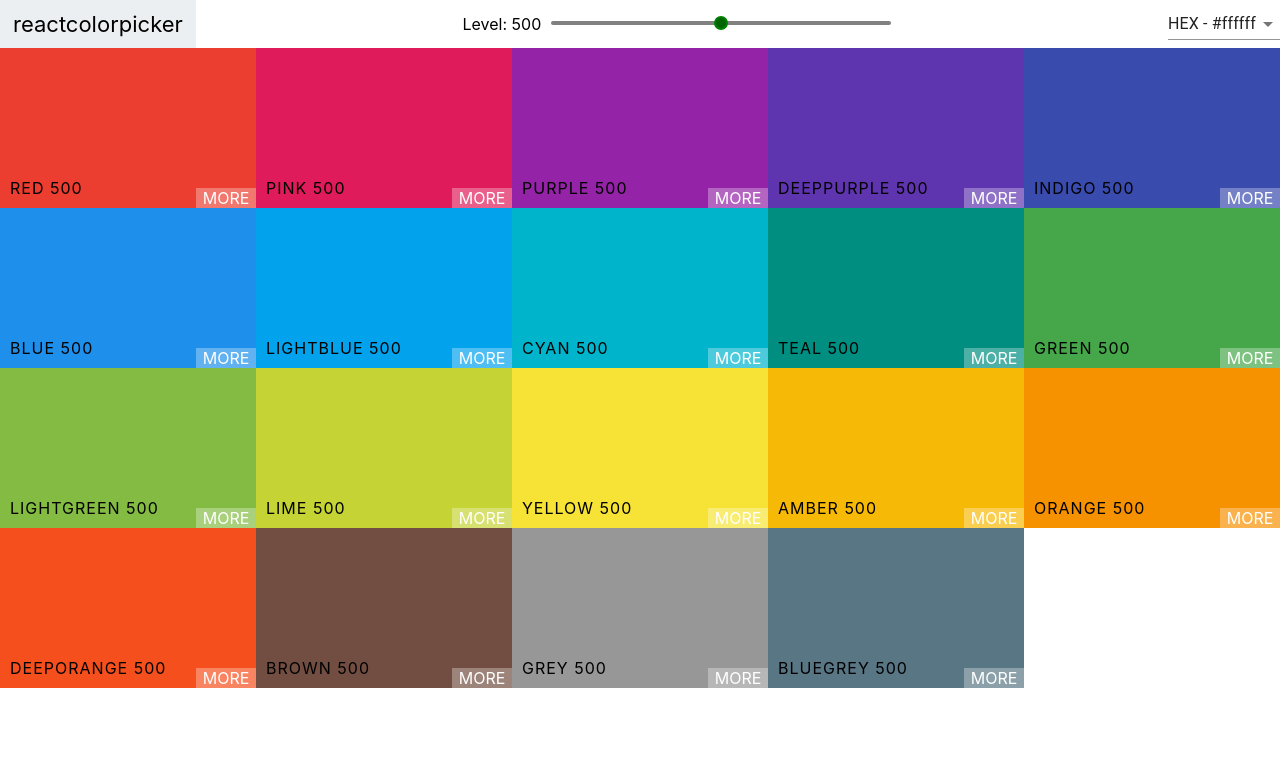
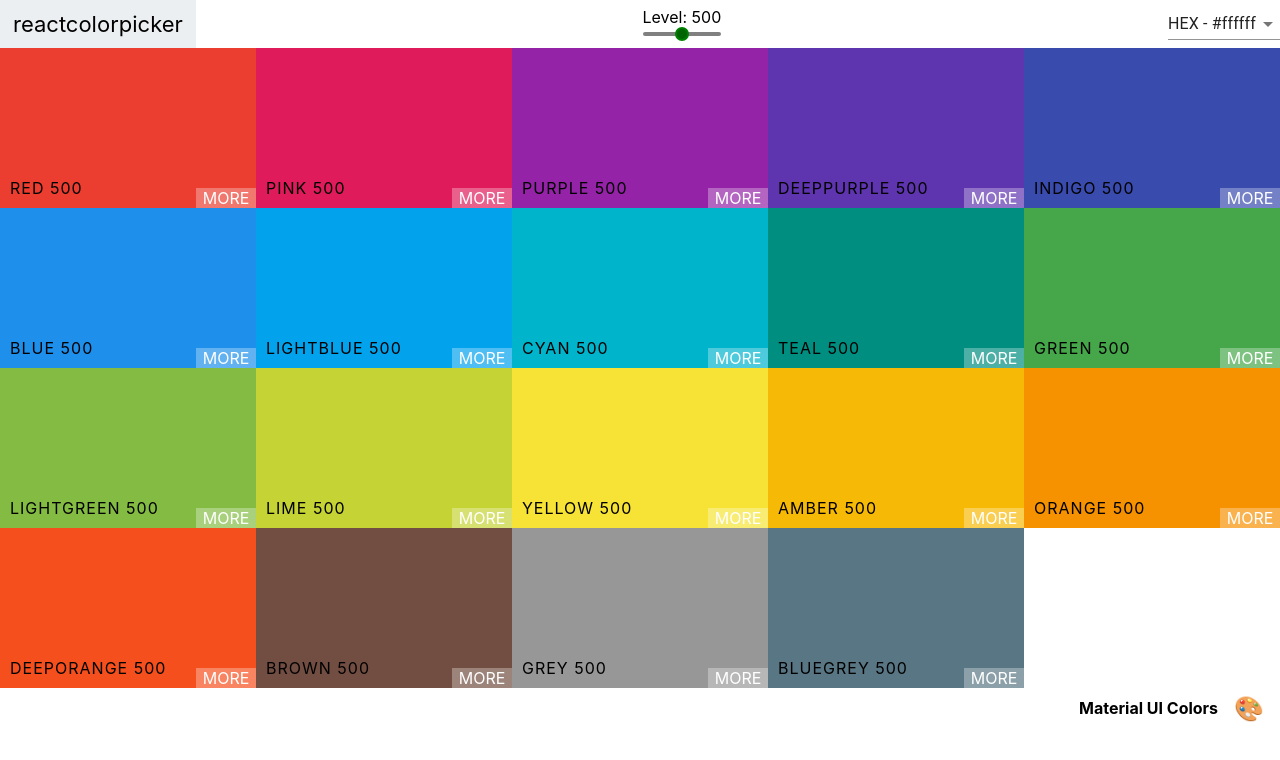
Before and after one commit to Wings30306/react-colors-1, a React (Create React App) app in the folder colors/: page / in a window 1280 px wide. Shown: the top 760 px of the page. Built offline with nearby package versions, Linux system fonts and the light colour scheme.

Commit message:
Add palette-footer

```diff
--- a/colors/src/Palette.css
+++ b/colors/src/Palette.css
@@ -1,13 +1,24 @@
 .Palette {
-    height: 100vh
+    height: 100vh;
+    display: flex;
+    flex-direction: column;
+    margin: 0;
 }
 
 .Palette-colors {
     height: 80%;
 }
 
-.slider {
-    width: 340px;
-    margin: 0 10px;
-    display: inline-block;
+.Palette-footer {
+    background-color: white;
+    height: 5vh;
+    display: flex;
+    justify-content: flex-end;
+    align-items: center;
+    font-weight: bold;
 }
+
+.emoji {
+   font-size: 1.5rem;
+   margin: 0 1rem;
+}
--- a/colors/src/Palette.js
+++ b/colors/src/Palette.js
@@ -22,10 +22,10 @@
     }
 
     render() {
-        const { colors } = this.props.palette;
+        const { colors, paletteName, emoji } = this.props.palette;
         const { level, format } = this.state;
         const ColorBoxes = colors[level].map(color => (
-            <ColorBox color={color[format]} name={color.name} />
+            <ColorBox color={color[format]} name={color.name} key={color.id} />
         ))
         return (
             <div className="Palette">
@@ -33,7 +33,10 @@
                 <div className="Palette-colors">
                     {ColorBoxes}
                 </div>
-                {/* Footer goes here */}
+                <footer className="Palette-footer">
+                    {paletteName}
+                    <span className="emoji">{emoji}</span>
+                </footer>
             </div>
         )
     }
```
